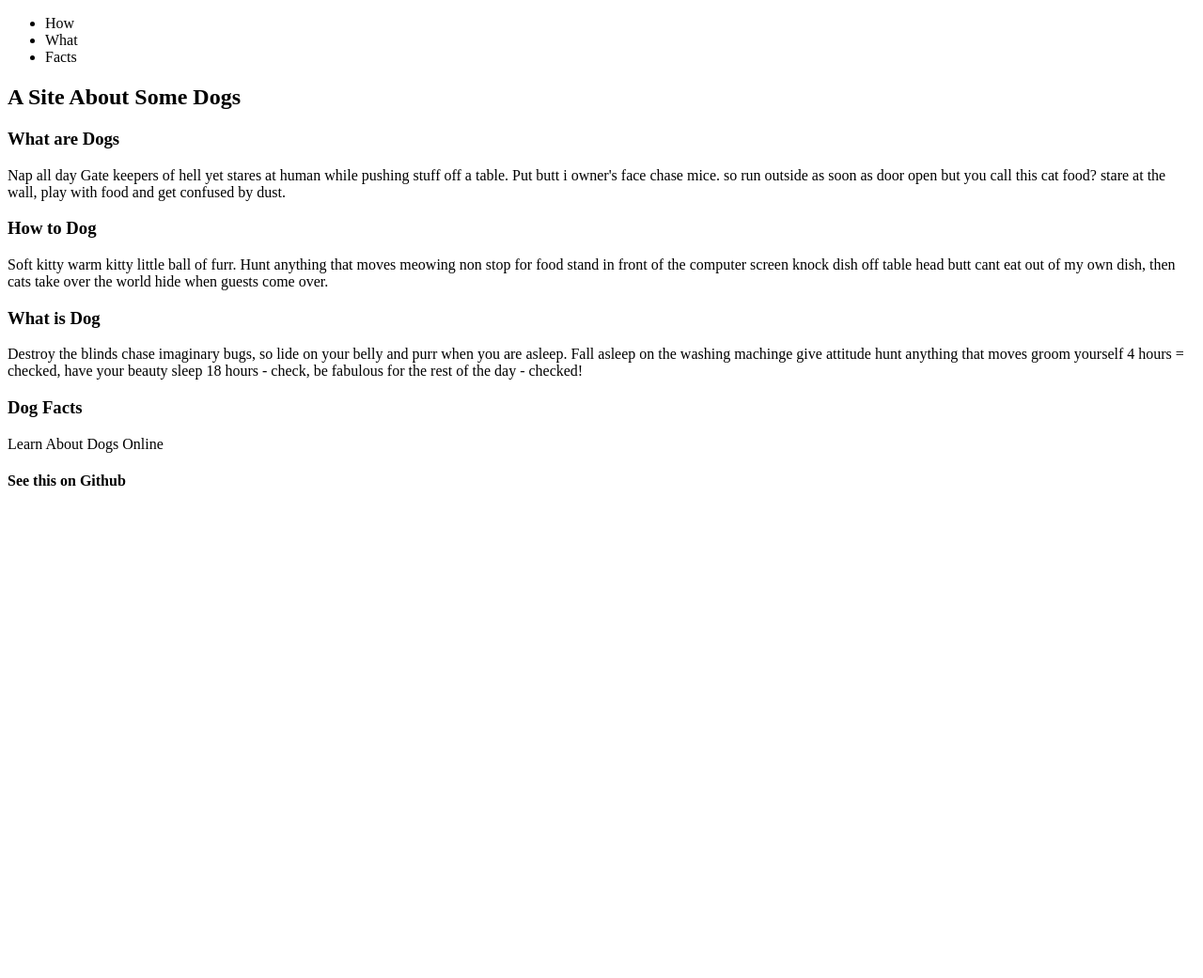
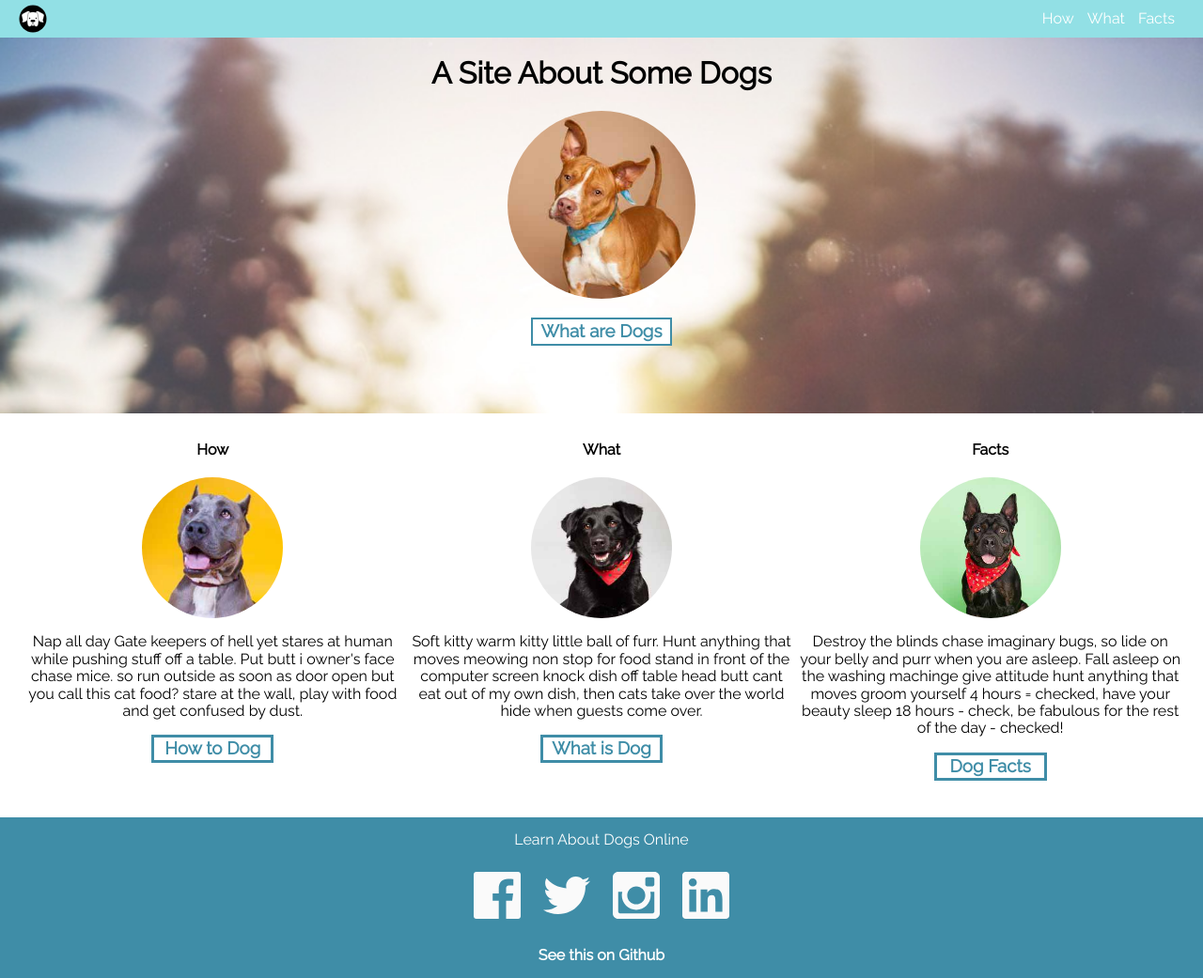
Before and after one commit to NikBorn/Dog-Party-II, a plain HTML site: page index.html in a window 1280 px wide. Shown: the whole page at 94% size. Before the commit the page ends 800 px from the top, so only its background shows below. Drawn offline with Linux system fonts and the light colour scheme.

Commit message:
Complete basic CSS

```diff
--- a/index.html
+++ b/index.html
@@ -2,8 +2,9 @@
 <html>
   <head>
     <title>Nik's Dog Party! WooHoo!!!</title>
-    <!-- <link rel='normalize' type='text/css' href='normalize.css'> -->
-    <link rel='styelsheet' type='text/css' href='styles.css'>
+    <link rel="stylesheet" type="text/css" href="normalize.css">
+    <link rel="stylesheet" type="text/css" href="styles.css">
+    <link href="https://fonts.googleapis.com/css?family=Raleway" rel="stylesheet">
   </head>
   <body>
     <header>
@@ -19,34 +20,46 @@
     <section class='main-top'>
       <h1>A Site About Some Dogs</h1>
       <div class='top-dog'></div>
+      <div class= 'top-txt'>
         <h3>What are Dogs</h3>
+      </div>
     </section>
     <section class='content'>
       <article class='three-dogs'>
-        <div class='how-img'></div>
+        <h4>How</h4>
+        <div class='how-img dog-img'></div>
         <p>Nap all day Gate keepers of hell yet stares at human while pushing stuff off a table. Put butt i owner's face chase mice. so run outside as soon as door open but you call this cat food? stare at the wall, play with food and get confused by dust.</p>
+        <div class='three-link'>
           <h3>How to Dog</h3>
+        </div>
       </article>
       <article class='three-dogs'>
-        <div class='what-img'></div>
+        <h4>What</h4>
+        <div class='what-img dog-img'></div>
         <p>Soft kitty warm kitty little ball of furr. Hunt anything that moves meowing non stop for food stand in front of the computer screen knock dish off table head butt cant eat out of my own dish, then cats take over the world hide when guests come over.</p>
+        <div class='three-link'>
           <h3>What is Dog</h3>
+        </div>
       </article>
       <article class='three-dogs'>
-        <div class='facts-img'></div>
+        <h4>Facts</h4>
+        <div class='facts-img dog-img'></div>
         <p>Destroy the blinds chase imaginary bugs, so lide on your belly and purr when you are asleep.  Fall asleep on the washing machinge give attitude hunt anything that moves groom yourself 4 hours = checked, have your beauty sleep 18 hours - check, be fabulous for the rest of the day - checked!</p>
+        <div class='three-link facts-link'>
           <h3>Dog Facts</h3>
+        </div>
       </article>
     </section>
     <footer>
       <p>Learn About Dogs Online</p>
-      <div class="facebook">
+      <section class='social-links'>
+        <div class="facebook social">
         </div>
-      <div class="twitter">
+        <div class="twitter social">
         </div>
-      <div class="instagram">
+        <div class="instagram social">
         </div>
-      <div class="linkedin">
+        <div class="linkedin social">
         </div>
       <h4>See this on Github</h4>
     </footer>
--- a/styles.css
+++ b/styles.css
@@ -0,0 +1,182 @@
+*,
+*::before,
+*::after {
+  font-family: 'Raleway', sans-serif;
+  box-sizing: border-box;
+}
+
+h1 {
+  text-align: center;
+  margin-top: 0px;
+}
+
+h3 {
+  margin: 0px;
+  text-align: center;
+  color: #3F8DA7;
+}
+
+h4 {
+  text-align: center;
+  margin: 20px 0px;
+}
+
+p {
+  text-align: center;
+}
+
+.top-txt{
+  background-color: #FFFFFF;
+  border: 2px solid #3F8DA7;
+  width: 150px;
+  height: 30px;
+  margin-left: auto;
+  margin-right: auto;
+  margin-top: 20px;
+  padding-top: 2px;
+}
+
+li {
+  display: inline-block;
+  color: #FFFFFF;
+  margin-right: 10px;
+}
+
+li:hover {
+  color: #3F8DA7;
+}
+
+
+
+header {
+  background-color: #92E0E5;
+  height: 40px;
+  margin-top: 0px;
+  display: flex;
+  align-items: center;
+  justify-content: space-between;
+  padding: 0px 20px;
+}
+
+
+
+.dog-icon {
+  height: 30px;
+  width: 30px;
+  background-image: url(images/dog-icon.svg);
+}
+
+.main-top {
+  text-align: center;
+  background-image: url(images/park.jpg);
+  background-size: 100%;
+  width: 100%;
+  height: 400px;
+  padding-top: 20px;
+  margin-bottom: 10px;
+}
+
+.top-dog {
+  height: 200px;
+  width: 200px;
+  border-radius: 100px;
+  background-image: url(images/dog1-sq.jpg);
+  background-position: center;
+  background-size: 100%;
+  margin-left: auto;
+  margin-right: auto;
+}
+
+.three-dogs {
+  display: inline-block;
+  width: 32%;
+  /*border: 2px solid magenta;*/
+  height: auto;
+  min-height: 400px;
+  vertical-align: top;
+}
+
+.dog-img {
+  height: 150px;
+  width: 150px;
+  border-radius: 100px;
+  background-position: center;
+  background-size: 100%;
+  margin-left: auto;
+  margin-right: auto;
+}
+
+.three-link {
+  border: 3px solid #3F8DA7;
+  max-width: 130px;
+  height: 30px;
+  text-align: center;
+  padding-top: 1px;
+  margin-left: auto;
+  margin-right: auto;
+}
+
+.facts-link {
+  max-width: 120px;
+}
+
+.how-img {
+  background-image: url(images/dog2-sq.jpg);
+}
+
+.what-img {
+  background-image: url(images/dog3-sq.jpg);
+}
+
+.facts-img {
+  background-image: url(images/dog4-sq.jpg);
+
+}
+
+.content {
+  text-align: center;
+  vertical-align: bottom;
+  min-height: 420px;
+}
+
+footer {
+  background-color: #3F8DA7;
+  color: #FFFFFF;
+  padding: 15px 0px;
+}
+
+footer h4,
+footer p {
+  margin: 0px;
+}
+
+.social-links {
+  margin-left: auto;
+  margin-right: auto;
+  text-align: center;
+}
+.social {
+  width: 50px;
+  height: 50px;
+  display: inline-block;
+  background-repeat: no-repeat;
+  background-size: contain;
+  background-position: center;
+  margin: 25px 10px;
+}
+
+.facebook {
+  background-image:  url(images/facebook.svg);
+}
+
+.twitter {
+  background-image: url(images/twitter.svg);
+}
+
+.instagram {
+  background-image: url(images/instagram.svg);
+}
+
+.linkedin {
+  background-image: url(images/linkedin.svg);
+}
```
Lines whose indentation alone changed are shown as unchanged.
